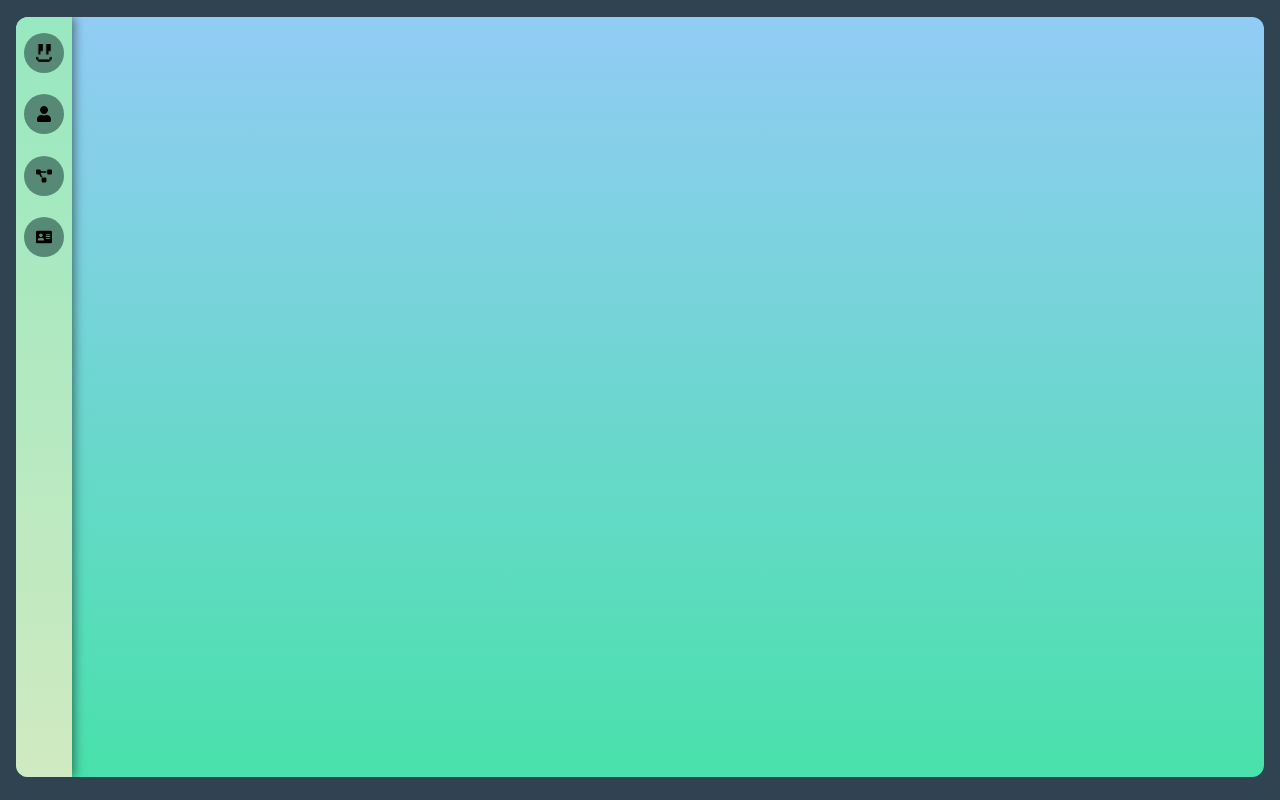
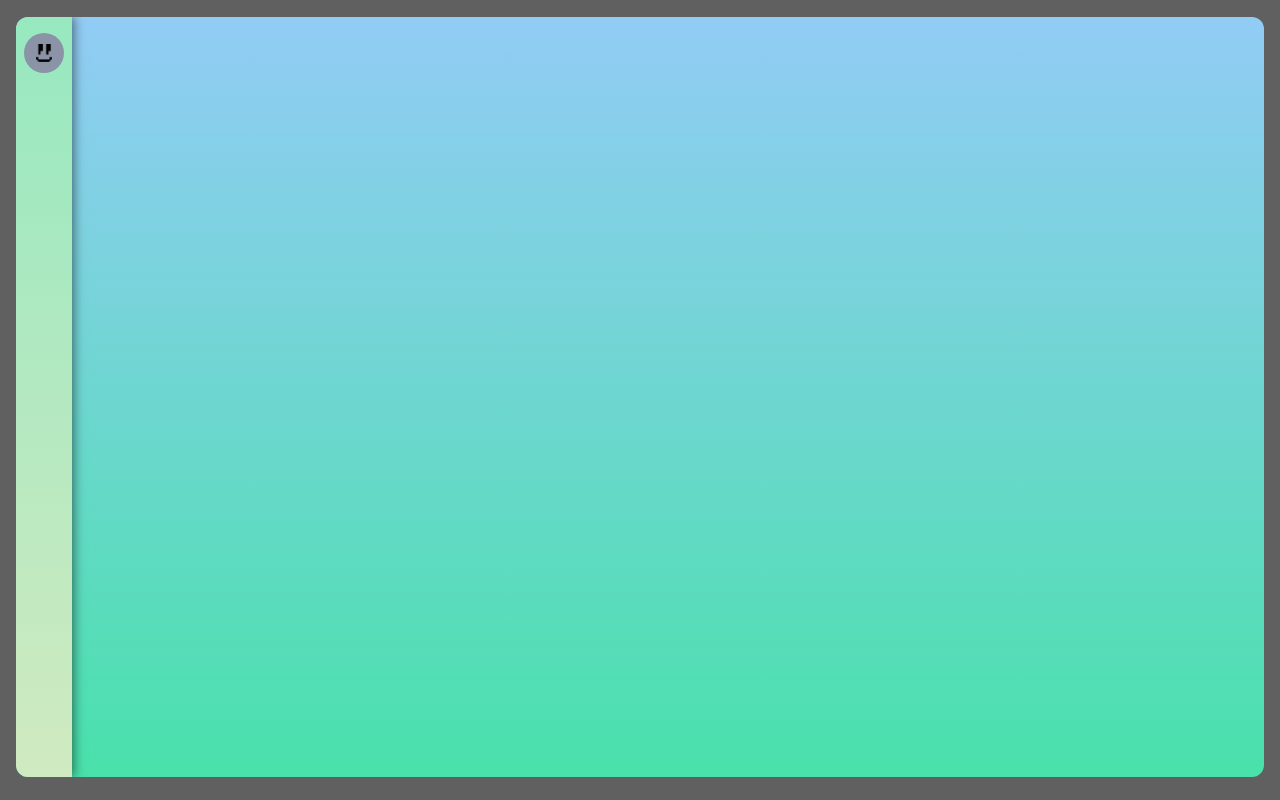
Before and after one commit to H4r0l/newPortfolio, a React (Vite) app: page / in a window 1280 px wide. Built offline with nearby package versions, Linux system fonts and the light colour scheme.

Commit message:
Fix: Major change until upcoming re-brand of the portfolio

```diff
--- a/src/App.jsx
+++ b/src/App.jsx
@@ -3,7 +3,7 @@ import { Box } from "@chakra-ui/react";
 import Navbar from "./components/Navbar";
 function App() {
   return (
-    <Box bg="#2F4450" minHeight="100vh" padding={"1px 0"}>
+    <Box bg="#606060" minHeight="100vh" padding={"1px 0"}>
       <Box
         margin={"1rem"}
         borderRadius="xl"
--- a/src/components/Navbar.jsx
+++ b/src/components/Navbar.jsx
@@ -31,7 +31,7 @@ const Navbar = () => {
           <Button
             as={Link}
             to="/"
-            bg="#578A76"
+            bg="#8b94a7"
             rounded="full"
             textColor={"white"}
             style={{
@@ -50,37 +50,6 @@ const Navbar = () => {
               style={{ margin: 0 }}
             />
           </Button>
-          <Button
-            as={Link}
-            to="/about"
-            bg="#578A76"
-            rounded="full"
-            style={{ borderRadius: "50%" }}
-            p={2}
-          >
-            <FaUser size={16} color="black" />
-          </Button>
-          <Button
-            as={Link}
-            to="/projects"
-            bg="#578A76"
-            rounded="full"
-            style={{ borderRadius: "50%" }}
-            p={2}
-            alignContent={"center"}
-          >
-            <FaProjectDiagram size={16} color="black" />
-          </Button>
-          <Button
-            as={Link}
-            to="/contact"
-            bg="#578A76"
-            rounded="full"
-            style={{ borderRadius: "50%" }}
-            p={2}
-          >
-            <FaAddressCard size={16} color="black" />
-          </Button>
         </VStack>
       </Box>
     </motion.div>
```
